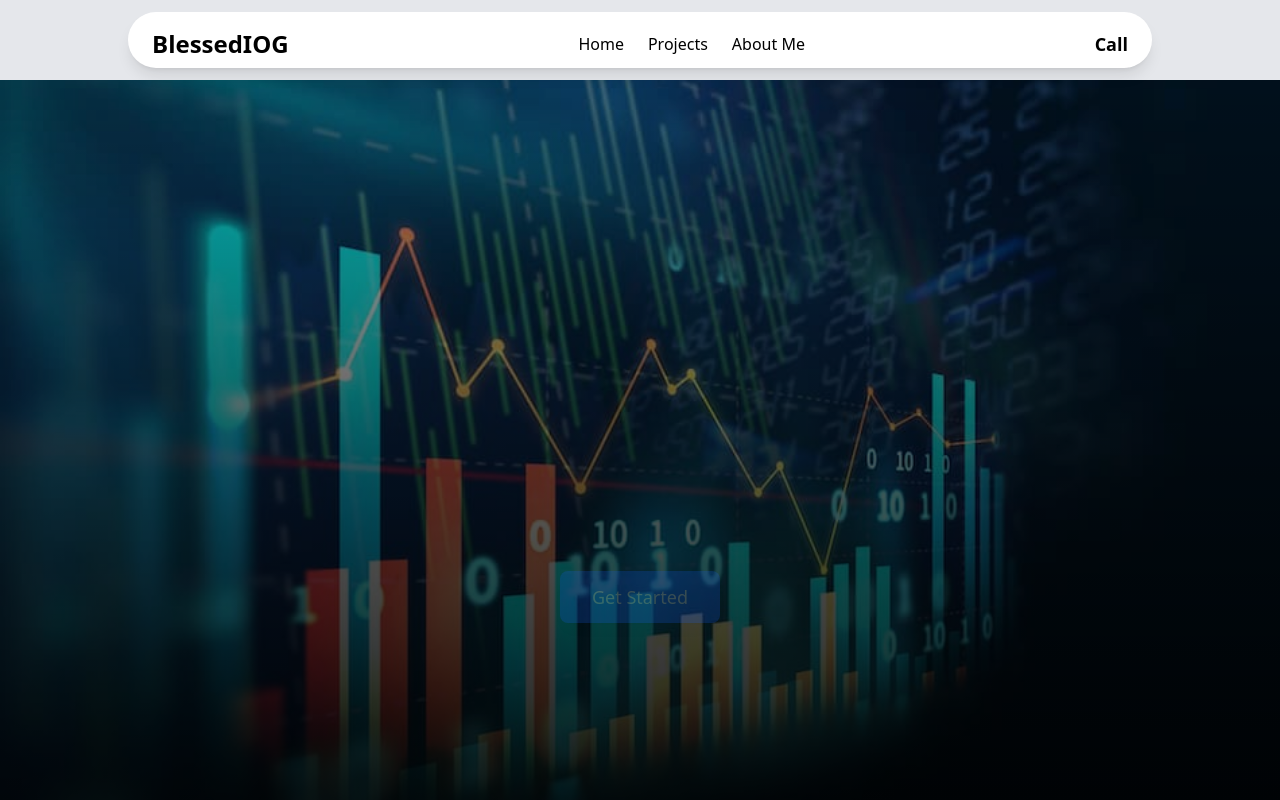
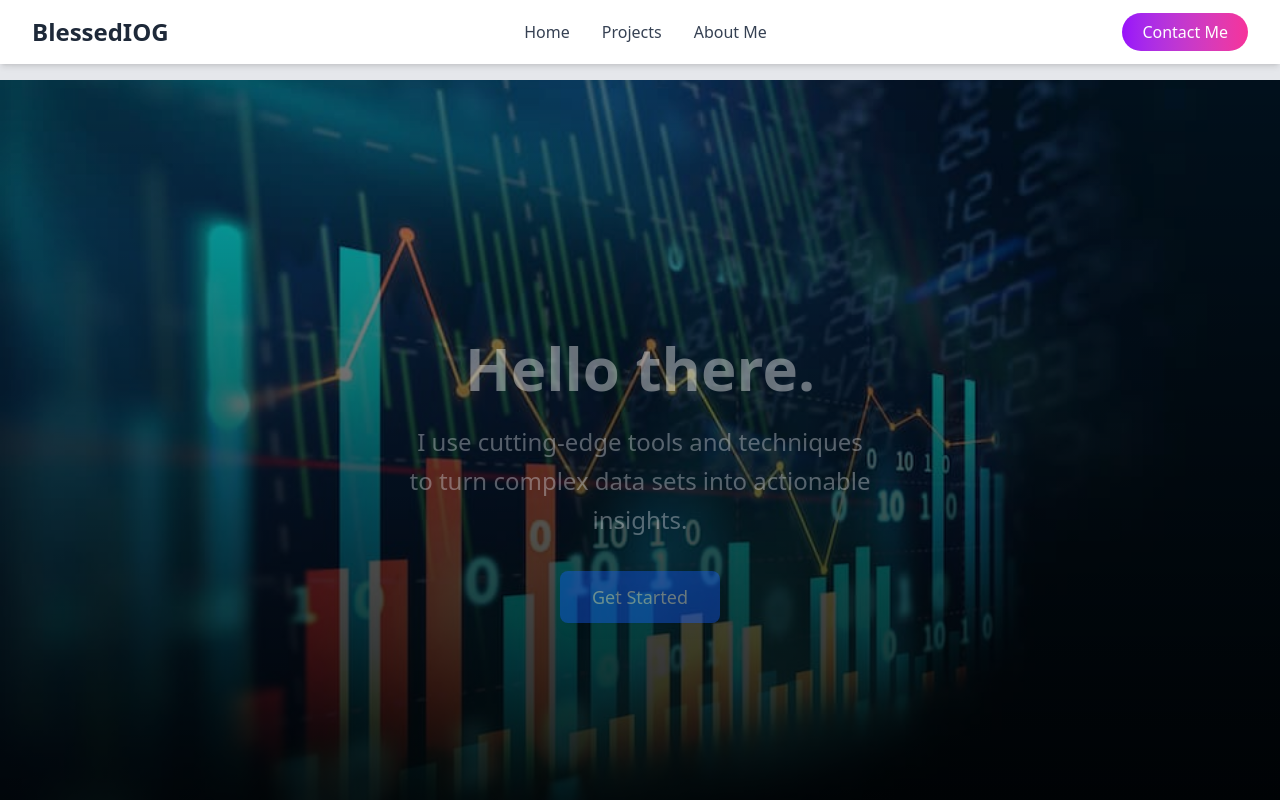
Before and after one commit to Oluwasegun122/blessediog, a Next.js app: page / in a window 1280 px wide. Shown: the top 800 px of the page. Built offline with nearby package versions, Linux system fonts and the light colour scheme.

Commit message:
first commit

```diff
--- a/app/components/Header.tsx
+++ b/app/components/Header.tsx
@@ -8,55 +8,100 @@ const Header = () => {
   const [isOpen, setIsOpen] = useState(false);
 
   return (
-    <nav className="fixed h-14 top-3 left-1/2 transform -translate-x-1/2 w-[90%] md:w-[80%] bg-white via-purple-600 to-pink-500 text-black shadow-lg rounded-full z-50">
-      <div className="flex justify-between items-center px-6 py-3">
+    <nav className="fixed top-0 left-0 right-0 h-16 bg-white shadow-md z-50">
+      <div className="max-w-7xl mx-auto px-4 sm:px-6 lg:px-8 h-full">
+        <div className="flex justify-between items-center h-full">
           {/* Left Logo */}
-        <Link href="/" className="text-2xl font-bold">
+          <Link
+            href="/"
+            className="text-2xl font-bold text-gray-800 hover:text-purple-600 transition-colors"
+          >
             BlessedIOG
           </Link>
 
           {/* Centered Navigation for Desktop */}
-        <div className="hidden md:flex bg-white bg-opacity-20 px-6 py-2 rounded-full space-x-6">
-          <Link href="/" className="hover:text-gray-300">
+          <div className="hidden md:flex items-center space-x-8">
+            <Link
+              href="/"
+              className="text-gray-700 hover:text-purple-600 font-medium transition-colors relative group"
+            >
               Home
+              <span className="absolute bottom-0 left-0 w-0 h-0.5 bg-purple-600 transition-all group-hover:w-full"></span>
             </Link>
-          <Link href="/projects" className="hover:text-gray-300">
+            <Link
+              href="/projects"
+              className="text-gray-700 hover:text-purple-600 font-medium transition-colors relative group"
+            >
               Projects
+              <span className="absolute bottom-0 left-0 w-0 h-0.5 bg-purple-600 transition-all group-hover:w-full"></span>
             </Link>
-          <Link href="/about_me" className="hover:text-gray-300">
+            <Link
+              href="/about_me"
+              className="text-gray-700 hover:text-purple-600 font-medium transition-colors relative group"
+            >
               About Me
+              <span className="absolute bottom-0 left-0 w-0 h-0.5 bg-purple-600 transition-all group-hover:w-full"></span>
             </Link>
           </div>
 
-        {/* Right Edge Text */}
-        <div className="hidden md:block text-lg font-semibold">
-          Call
+          {/* Right Edge CTA Button */}
+          <div className="hidden md:block">
+            <Link
+              href="/contact"
+              className="px-5 py-2 bg-gradient-to-r from-purple-600 to-pink-500 text-white rounded-full font-medium hover:shadow-lg transition-all hover:from-purple-700 hover:to-pink-600"
+            >
+              Contact Me
+            </Link>
           </div>
 
           {/* Mobile Menu Button */}
           <button
-          className="md:hidden focus:outline-none"
+            className="md:hidden text-gray-700 focus:outline-none"
             onClick={() => setIsOpen(!isOpen)}
           >
-          {isOpen ? <FaTimes size={28} /> : <FaBars size={28} />}
+            {isOpen ? (
+              <FaTimes size={24} className="text-purple-600" />
+            ) : (
+              <FaBars size={24} />
+            )}
           </button>
+        </div>
       </div>
 
       {/* Mobile Menu */}
       <div
-        className={`md:hidden bg-white via-purple-600 to-pink-500 text-center rounded-b-lg overflow-hidden transition-transform transform origin-top ${
-          isOpen ? "scale-y-100" : "scale-y-0"
+        className={`md:hidden bg-white shadow-lg absolute top-16 left-0 right-0 overflow-hidden transition-all duration-300 ease-in-out ${
+          isOpen ? "max-h-96 opacity-100" : "max-h-0 opacity-0"
         }`}
       >
-        <div className="flex flex-col py-4 space-y-3">
-          <Link href="/" className="hover:text-gray-300">
-            <button onClick={() => setIsOpen(false)}>Home</button>
+        <div className="flex flex-col space-y-4 px-6 py-4">
+          <Link
+            href="/"
+            className="text-gray-700 hover:text-purple-600 font-medium py-2 border-b border-gray-100"
+            onClick={() => setIsOpen(false)}
+          >
+            Home
           </Link>
-          <Link href="/projects" className="hover:text-gray-300">
-            <button onClick={() => setIsOpen(false)}>Projects</button>
+          <Link
+            href="/projects"
+            className="text-gray-700 hover:text-purple-600 font-medium py-2 border-b border-gray-100"
+            onClick={() => setIsOpen(false)}
+          >
+            Projects
           </Link>
-          <Link href="/about_me" className="hover:text-gray-300">
-            <button onClick={() => setIsOpen(false)}>About Me</button>
+          <Link
+            href="/about_me"
+            className="text-gray-700 hover:text-purple-600 font-medium py-2 border-b border-gray-100"
+            onClick={() => setIsOpen(false)}
+          >
+            About Me
+          </Link>
+          <Link
+            href="/contact"
+            className="mt-2 px-4 py-2 bg-gradient-to-r from-purple-600 to-pink-500 text-white rounded-full font-medium text-center"
+            onClick={() => setIsOpen(false)}
+          >
+            Contact Me
           </Link>
         </div>
       </div>
--- a/app/page.tsx
+++ b/app/page.tsx
@@ -27,11 +27,11 @@ export default function Home() {
 
         {/* Content */}
         <div className="relative z-10 text-center px-4 sm:px-6 lg:px-8 max-w-4xl mx-auto animate-fadeIn">
-          <h1 className="text-4xl sm:text-5xl md:text-6xl font-bold mb-6 text-white opacity-0 animate-slideUp [animation-fill-mode:forwards]">
+          <h1 className="text-4xl sm:text-5xl md:text-6xl font-bold mb-6 text-white opacity-40 animate-slideUp [animation-fill-mode:forwards]">
             Hello there.
           </h1>
 
-          <p className="text-lg md:text-xl lg:text-2xl mb-8 text-gray-300 leading-relaxed opacity-0 animate-slideUp [animation-fill-mode:forwards] [animation-delay:200ms]">
+          <p className="text-lg md:text-xl lg:text-2xl mb-8 text-gray-300 leading-relaxed opacity-40 animate-slideUp [animation-fill-mode:forwards] [animation-delay:200ms]">
             I use cutting-edge tools and techniques
             <br className="hidden sm:block" />
             to turn complex data sets into actionable
@@ -39,7 +39,7 @@ export default function Home() {
             insights.
           </p>
 
-          <div className="opacity-20 animate-slideUp [animation-fill-mode:forwards] [animation-delay:400ms]">
+          <div className="opacity-40 animate-slideUp [animation-fill-mode:forwards] [animation-delay:400ms]">
             <button className="px-8 py-3 bg-blue-600 hover:bg-blue-700 text-white font-medium rounded-lg text-lg transition-all duration-300 hover:scale-105 shadow-lg hover:shadow-blue-500/20">
               Get Started
             </button>
```
Lines whose indentation alone changed are shown as unchanged.
